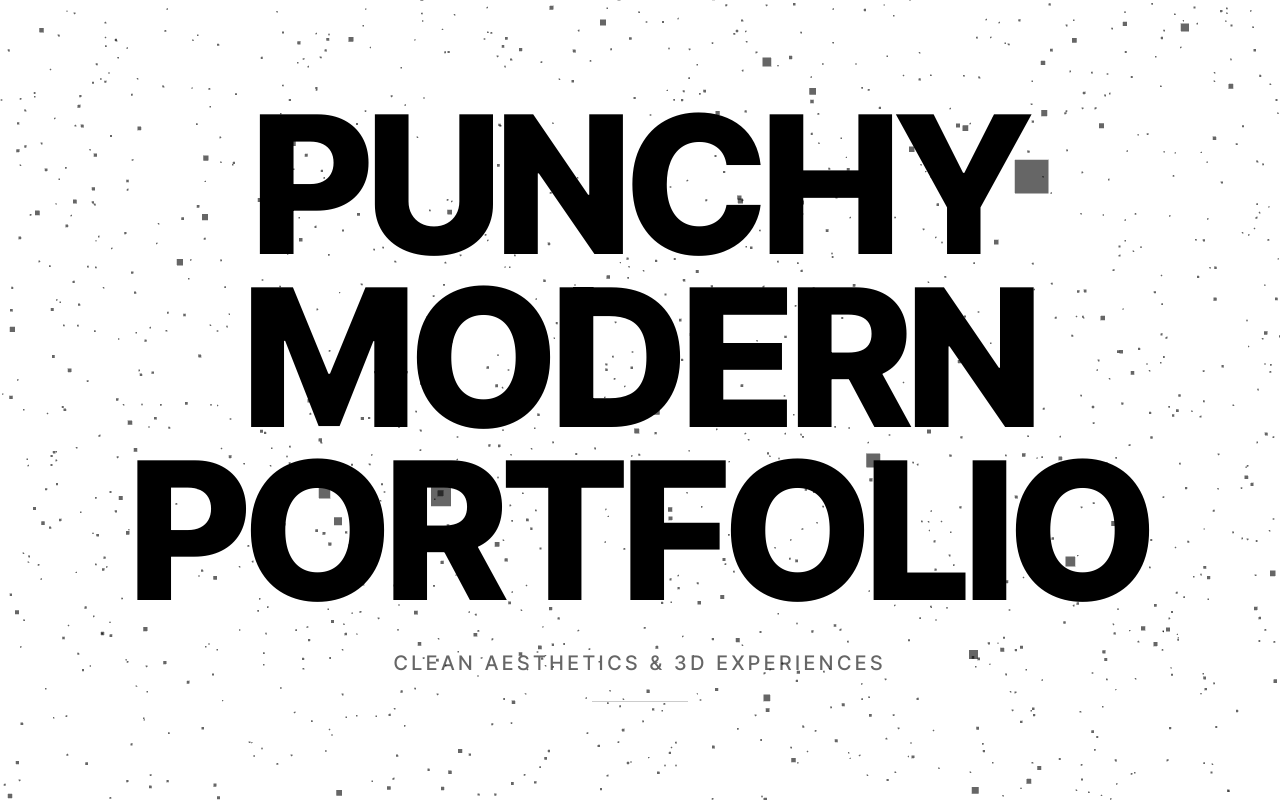
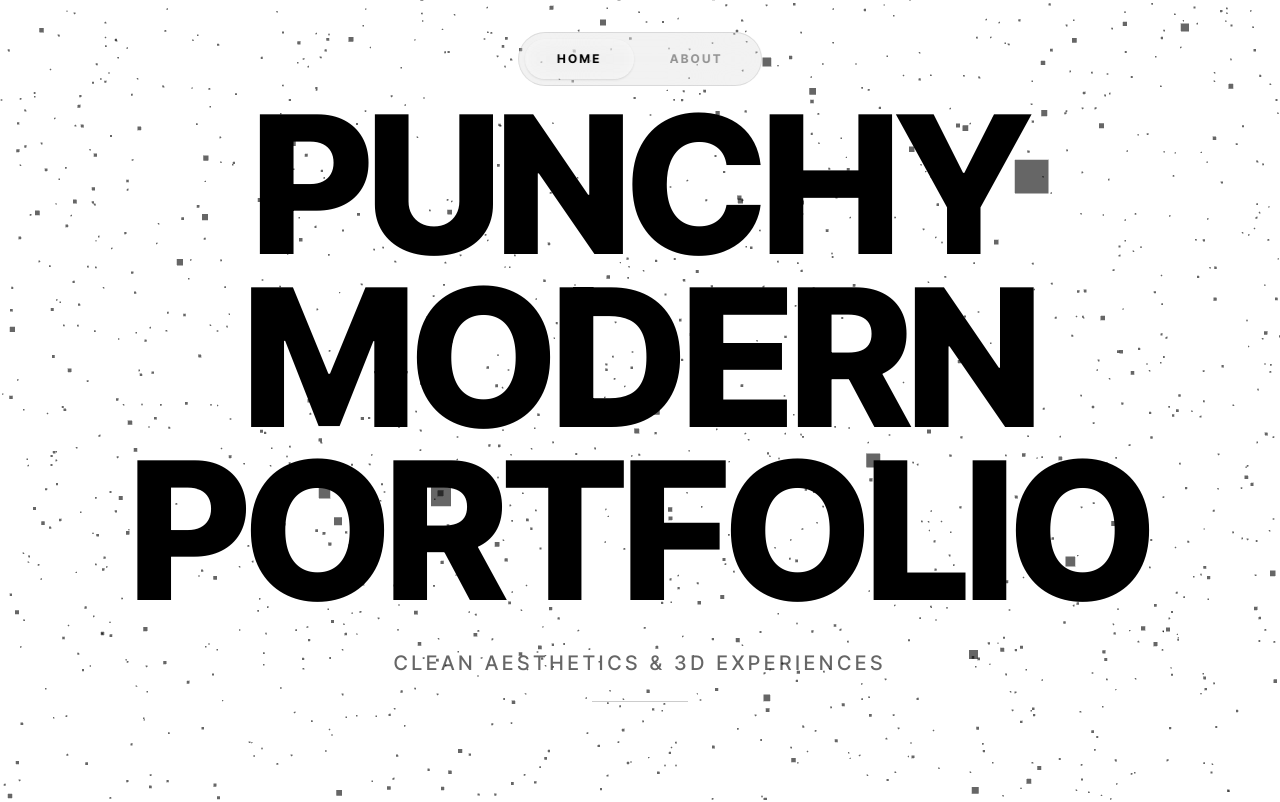
Before and after one commit to chunghei0116/portfolio-website, a Next.js app: page / in a window 1280 px wide. Shown: the top 802 px of the page. Built offline with nearby package versions, Linux system fonts and the light colour scheme.

Commit message:
feat: add glassmorphism navbar and route transitions

```diff
--- a/src/app/about/page.tsx
+++ b/src/app/about/page.tsx
@@ -1,6 +1,5 @@
 "use client";
 
-import Scene from "@/components/canvas/Scene";
 import BentoCard from "@/components/ui/BentoCard";
 import SkillsCloud from "@/components/ui/SkillsCloud";
 import { motion } from "framer-motion";
@@ -22,8 +21,6 @@ export default function AboutPage() {
 
   return (
     <div className="relative w-full">
-      <Scene />
-
       <main className="relative z-10 mx-auto w-full max-w-7xl px-6 py-24 md:py-32">
         {/* Header Section */}
         <motion.div
--- a/src/app/layout.tsx
+++ b/src/app/layout.tsx
@@ -1,6 +1,9 @@
 import type { Metadata } from "next";
 import { Inter_Tight } from "next/font/google";
 import "./globals.css";
+import Navbar from "@/components/ui/Navbar";
+import Scene from "@/components/canvas/Scene";
+import PageTransition from "@/components/ui/PageTransition";
 
 const interTight = Inter_Tight({
   variable: "--font-inter-tight",
@@ -21,15 +24,17 @@ export default function RootLayout({
   return (
     <html lang="en" className={`${interTight.variable} h-full antialiased`}>
       <body className="min-h-full font-sans antialiased bg-background text-foreground selection:bg-black selection:text-white">
-        {/* Background container for the 3D canvas */}
-        <div
-          id="scene-container"
-          className="fixed inset-0 -z-10 bg-background transition-colors duration-500 pointer-events-none"
-          aria-hidden="true"
-        />
+        {/* Persistent 3D Background Scene */}
+        <Scene />
+
+        {/* Floating Glassmorphism Navbar */}
+        <Navbar />
 
         <main className="relative min-h-screen flex flex-col">
-          {children}
+          {/* Animated Route Transitions */}
+          <PageTransition>
+            {children}
+          </PageTransition>
         </main>
       </body>
     </html>
--- a/src/app/page.tsx
+++ b/src/app/page.tsx
@@ -1,11 +1,9 @@
-import Scene from "@/components/canvas/Scene";
 import Hero from "@/components/ui/Hero";
 import BentoGrid from "@/components/ui/BentoGrid";
 
 export default function Home() {
   return (
     <div className="relative w-full">
-      <Scene />
       <Hero />
       <BentoGrid />
     </div>
--- /dev/null
+++ b/src/components/ui/Navbar.tsx
@@ -0,0 +1,47 @@
+"use client";
+
+import Link from "next/link";
+import { usePathname } from "next/navigation";
+import { motion } from "framer-motion";
+
+const navItems = [
+  { name: "Home", path: "/" },
+  { name: "About", path: "/about" },
+];
+
+export default function Navbar() {
+  const pathname = usePathname();
+
+  return (
+    <nav className="fixed top-8 left-1/2 -translate-x-1/2 z-50">
+      <div className="flex items-center gap-1 p-1.5 rounded-[2.5rem] border border-zinc-950/10 bg-zinc-950/5 backdrop-blur-2xl">
+        {navItems.map((item) => {
+          const isActive = pathname === item.path;
+          return (
+            <Link
+              key={item.path}
+              href={item.path}
+              className={`relative px-8 py-3 text-xs font-bold uppercase tracking-[0.2em] transition-colors duration-300 ${
+                isActive ? "text-black" : "text-black/40 hover:text-black/60"
+              }`}
+            >
+              {isActive && (
+                <motion.div
+                  layoutId="nav-active"
+                  className="absolute inset-0 bg-white/40 rounded-[2rem] -z-10 shadow-sm backdrop-blur-md"
+                  transition={{
+                    type: "spring",
+                    stiffness: 400,
+                    damping: 30,
+                    mass: 0.8
+                  }}
+                />
+              )}
+              {item.name}
+            </Link>
+          );
+        })}
+      </div>
+    </nav>
+  );
+}
--- /dev/null
+++ b/src/components/ui/PageTransition.tsx
@@ -0,0 +1,27 @@
+"use client";
+
+import { motion, AnimatePresence } from "framer-motion";
+import { usePathname } from "next/navigation";
+import { ReactNode } from "react";
+
+export default function PageTransition({ children }: { children: ReactNode }) {
+  const pathname = usePathname();
+
+  return (
+    <AnimatePresence mode="wait">
+      <motion.div
+        key={pathname}
+        initial={{ opacity: 0, y: 30 }}
+        animate={{ opacity: 1, y: 0 }}
+        exit={{ opacity: 0, y: -30 }}
+        transition={{
+          duration: 0.6,
+          ease: [0.16, 1, 0.3, 1], // Custom "Punchy" cubic-bezier
+        }}
+        className="w-full flex-grow flex flex-col"
+      >
+        {children}
+      </motion.div>
+    </AnimatePresence>
+  );
+}
```
